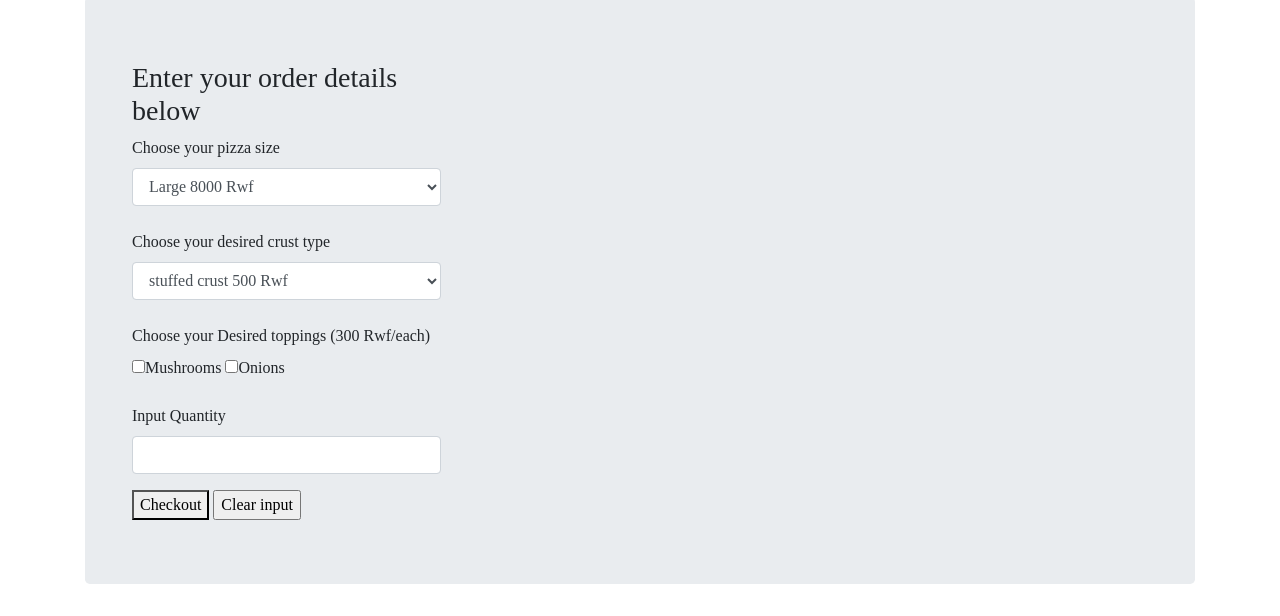
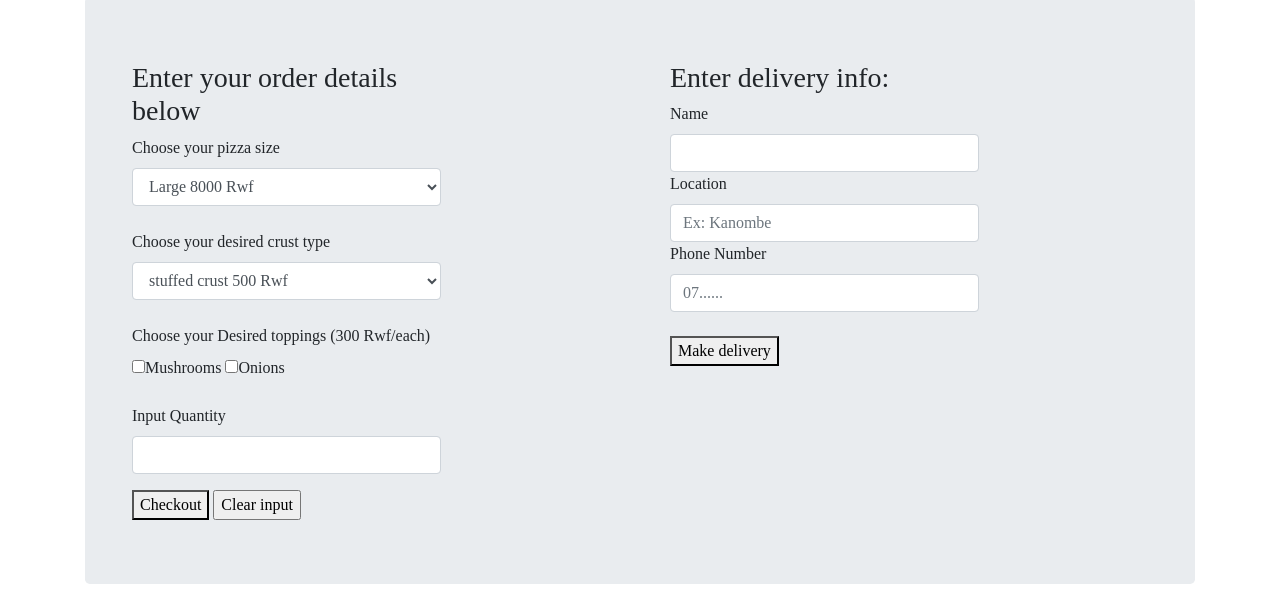
Before and after one commit to Benitha250/LaNoshery, a plain HTML site: page index.html in a window 1280 px wide. Shown: the part 706-1322 px from the top of the page. Drawn offline with Linux system fonts and the light colour scheme; a web font is replaced by a local one.

Commit message:
add delivery part in order section

```diff
--- a/index.html
+++ b/index.html
@@ -85,6 +85,22 @@
                         </form>
                        </div>
                    </div>
+                   <div class="col-md-6">
+                       <div class="col-md-8">
+                            <div id="formlocation">
+                                <h3>Enter delivery info:</h3>
+                                <form id="delivery">
+                                    <label for="name">Name</label>
+                                    <input class="form-control" type="text" name="" id="name" required="required">
+                                    <label for="location">Location</label>
+                                    <input class="form-control" type="text" id="location" placeholder="Ex: Kanombe">
+                                    <label for="phonenumber">Phone Number</label>
+                                    <input class="form-control" type="tel" placeholder="07......" id="number"> <br>
+                                    <button type="submit" name="button" id="submit">Make delivery</button>
+                                </form>
+                            </div>
+                        </div>
+                    </div>
                </div>
            </div>
         </div>
```
